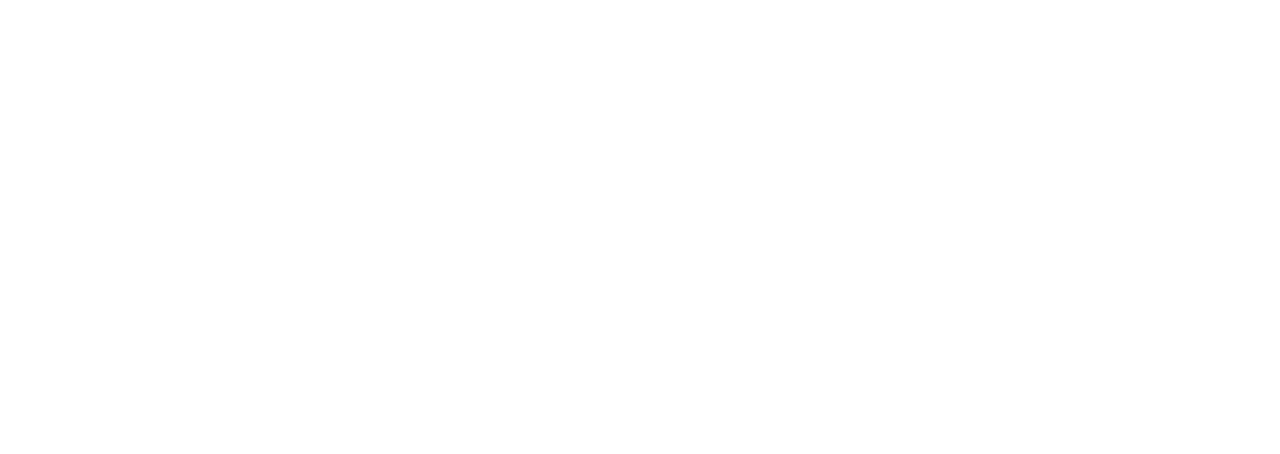
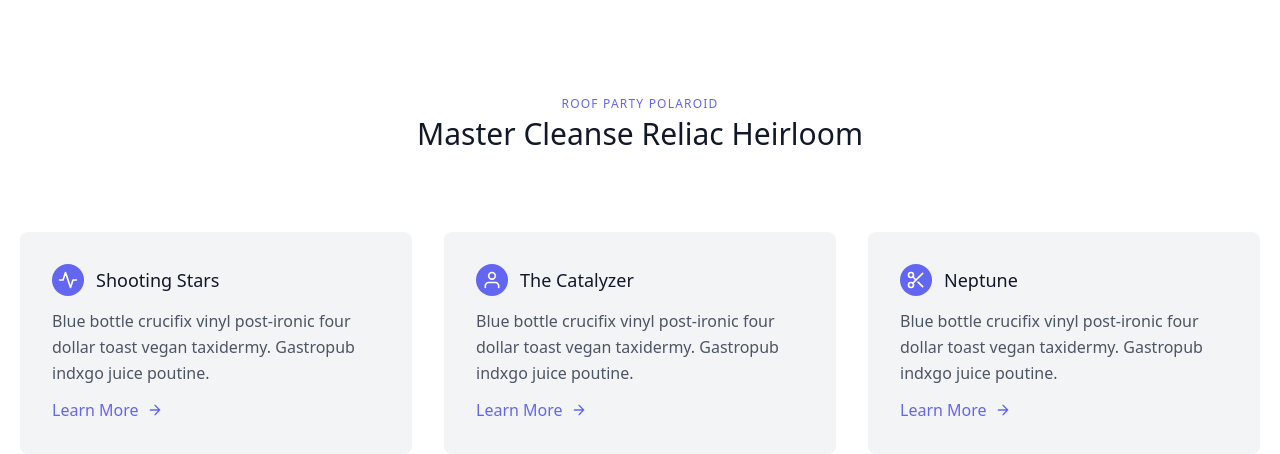
Before and after one commit to Mahm0udrabie/dashboard, a Nuxt app: page /login/list in a window 1280 px wide. Before the commit this address had no page. Shown: the top 454 px of the page. Built offline with nearby package versions, Linux system fonts and the light colour scheme; no server answers.

Commit message:
in progress front end

```diff
--- a/nuxt.config.js
+++ b/nuxt.config.js
@@ -39,11 +39,16 @@ export default {
   modules: [
     // https://go.nuxtjs.dev/axios
     '@nuxtjs/axios',
+    '@nuxtjs/auth-next',
   ],
 
   // Axios module configuration: https://go.nuxtjs.dev/config-axios
   axios: {},
 
+  auth: {
+    // Options
+  },
+
   // Build Configuration: https://go.nuxtjs.dev/config-build
   build: {
   }
--- a/package.json
+++ b/package.json
@@ -11,9 +11,12 @@
     "lint": "yarn lint:js"
   },
   "dependencies": {
+    "@nuxtjs/auth-next": "5.0.0-1624817847.21691f1",
     "@nuxtjs/axios": "^5.13.6",
+    "axios": "^0.21.4",
     "core-js": "^3.15.1",
-    "nuxt": "^2.15.7"
+    "nuxt": "^2.15.7",
+    "vue-axios": "^3.3.6"
   },
   "devDependencies": {
     "@babel/eslint-parser": "^7.14.7",
--- /dev/null
+++ b/pages/login/list.vue
@@ -0,0 +1,98 @@
+<template>
+ <section class="text-gray-600 body-font">
+  <div class="container px-5 py-24 mx-auto">
+    <div class="flex flex-col text-center w-full mb-20">
+      <h2 class="text-xs text-indigo-500 tracking-widest font-medium title-font mb-1">ROOF PARTY POLAROID</h2>
+      <h1 class="sm:text-3xl text-2xl font-medium title-font text-gray-900">Master Cleanse Reliac Heirloom</h1>
+    </div>
+    <div class="flex flex-wrap -m-4">
+      <div class="p-4 md:w-1/3">
+        <div class="flex rounded-lg h-full bg-gray-100 p-8 flex-col">
+          <div class="flex items-center mb-3">
+            <div class="w-8 h-8 mr-3 inline-flex items-center justify-center rounded-full bg-indigo-500 text-white flex-shrink-0">
+              <svg fill="none" stroke="currentColor" stroke-linecap="round" stroke-linejoin="round" stroke-width="2" class="w-5 h-5" viewBox="0 0 24 24">
+                <path d="M22 12h-4l-3 9L9 3l-3 9H2"></path>
+              </svg>
+            </div>
+            <h2 class="text-gray-900 text-lg title-font font-medium">Shooting Stars</h2>
+          </div>
+          <div class="flex-grow">
+            <p class="leading-relaxed text-base">Blue bottle crucifix vinyl post-ironic four dollar toast vegan taxidermy. Gastropub indxgo juice poutine.</p>
+            <a class="mt-3 text-indigo-500 inline-flex items-center">Learn More
+              <svg fill="none" stroke="currentColor" stroke-linecap="round" stroke-linejoin="round" stroke-width="2" class="w-4 h-4 ml-2" viewBox="0 0 24 24">
+                <path d="M5 12h14M12 5l7 7-7 7"></path>
+              </svg>
+            </a>
+          </div>
+        </div>
+      </div>
+      <div class="p-4 md:w-1/3">
+        <div class="flex rounded-lg h-full bg-gray-100 p-8 flex-col">
+          <div class="flex items-center mb-3">
+            <div class="w-8 h-8 mr-3 inline-flex items-center justify-center rounded-full bg-indigo-500 text-white flex-shrink-0">
+              <svg fill="none" stroke="currentColor" stroke-linecap="round" stroke-linejoin="round" stroke-width="2" class="w-5 h-5" viewBox="0 0 24 24">
+                <path d="M20 21v-2a4 4 0 00-4-4H8a4 4 0 00-4 4v2"></path>
+                <circle cx="12" cy="7" r="4"></circle>
+              </svg>
+            </div>
+            <h2 class="text-gray-900 text-lg title-font font-medium">The Catalyzer</h2>
+          </div>
+          <div class="flex-grow">
+            <p class="leading-relaxed text-base">Blue bottle crucifix vinyl post-ironic four dollar toast vegan taxidermy. Gastropub indxgo juice poutine.</p>
+            <a class="mt-3 text-indigo-500 inline-flex items-center">Learn More
+              <svg fill="none" stroke="currentColor" stroke-linecap="round" stroke-linejoin="round" stroke-width="2" class="w-4 h-4 ml-2" viewBox="0 0 24 24">
+                <path d="M5 12h14M12 5l7 7-7 7"></path>
+              </svg>
+            </a>
+          </div>
+        </div>
+      </div>
+      <div class="p-4 md:w-1/3">
+        <div class="flex rounded-lg h-full bg-gray-100 p-8 flex-col">
+          <div class="flex items-center mb-3">
+            <div class="w-8 h-8 mr-3 inline-flex items-center justify-center rounded-full bg-indigo-500 text-white flex-shrink-0">
+              <svg fill="none" stroke="currentColor" stroke-linecap="round" stroke-linejoin="round" stroke-width="2" class="w-5 h-5" viewBox="0 0 24 24">
+                <circle cx="6" cy="6" r="3"></circle>
+                <circle cx="6" cy="18" r="3"></circle>
+                <path d="M20 4L8.12 15.88M14.47 14.48L20 20M8.12 8.12L12 12"></path>
+              </svg>
+            </div>
+            <h2 class="text-gray-900 text-lg title-font font-medium">Neptune</h2>
+          </div>
+          <div class="flex-grow">
+            <p class="leading-relaxed text-base">Blue bottle crucifix vinyl post-ironic four dollar toast vegan taxidermy. Gastropub indxgo juice poutine.</p>
+            <a class="mt-3 text-indigo-500 inline-flex items-center">Learn More
+              <svg fill="none" stroke="currentColor" stroke-linecap="round" stroke-linejoin="round" stroke-width="2" class="w-4 h-4 ml-2" viewBox="0 0 24 24">
+                <path d="M5 12h14M12 5l7 7-7 7"></path>
+              </svg>
+            </a>
+          </div>
+        </div>
+      </div>
+    </div>
+  </div>
+</section>
+</template>
+
+<script>
+
+  export default {
+    name: 'List',
+  data: () => ({
+    list: []
+  }),
+  created() {
+    this.clubs();
+  },
+  methods: {
+    clubs() {
+     this.$axios.get('http://127.0.0.1:8000/api/all-users-with-role');
+    console.log( this.$axios.get('http://127.0.0.1:8000/api/all-users-with-role'));
+    },
+  }
+  }
+</script>
+
+<style lang="scss" scoped>
+
+</style>
```
Also changed, not shown: store/index.js (added), 1 other file (tests, documents, lock files or other folders).
